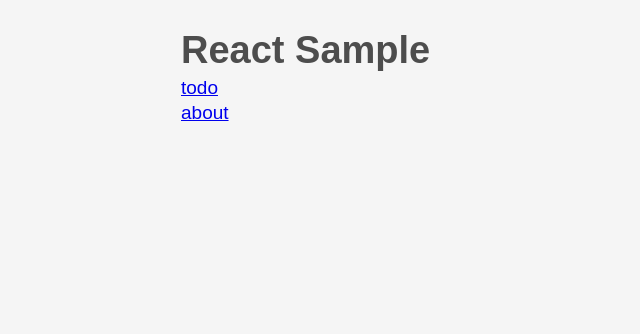
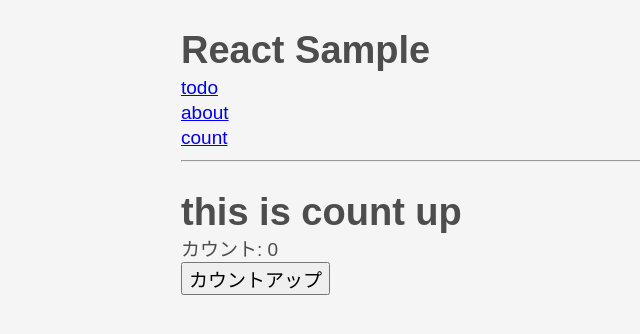
Before and after one commit to reibomaru/react_sample, a React (Create React App) app: page /count in a window 1280 px wide. Shown: the top 334 px of the page, without its empty margins (119-759 px from the left). Built offline with nearby package versions, Linux system fonts and the light colour scheme.

Commit message:
feat: useContextを使ってカウントアップを実装

```diff
--- a/src/App.js
+++ b/src/App.js
@@ -3,6 +3,7 @@
 import TopPage from './pages/TopPage'
 import TodoPage from './pages/TodoPage'
 import AboutPage from './pages/AboutPage'
+import { CountPage } from './pages/CountPage';
 
 function App(props) {
   return(
@@ -10,10 +11,13 @@
       <h1>React Sample</h1>
       <Router>
         <Link to="/todo">todo</Link><br/>
-        <Link to="/about">about</Link>
+        <Link to="/about">about</Link><br/>
+        <Link to="/count">count</Link>
+        <hr/>
         <Route exact path="/" component={TopPage}></Route>
         <Route path="/todo" component={TodoPage} ></Route>
         <Route path="/about" component={AboutPage}></Route>
+        <Route path="/count" component={CountPage}></Route>
       </Router>
     </div>
   )
--- /dev/null
+++ b/src/components/CountButton.js
@@ -0,0 +1,17 @@
+import React from 'react';
+import { CountContext } from '../hooks/Count'
+
+function CountButton(){
+    const {count, setCount} = React.useContext(CountContext);
+
+    function countUp(){
+        let temp = count+1;
+        setCount(temp);
+    }
+
+    return(
+        <input type="button" onClick={countUp} value="カウントアップ" />
+    )
+}
+
+export default CountButton;
--- /dev/null
+++ b/src/components/CountDisplay.js
@@ -0,0 +1,11 @@
+import React from 'react';
+import { CountContext } from '../hooks/Count'
+
+function CountDisplay(){
+    const {count, setCount} = React.useContext(CountContext);
+    return(
+        <div>カウント: {count}</div>
+    )
+}
+
+export default CountDisplay;
--- /dev/null
+++ b/src/hooks/Count.js
@@ -0,0 +1,11 @@
+import React, {useState} from 'react';
+
+export const CountContext = React.createContext("");
+export function CountProvider(props){
+    const [count, setCount] = useState(0);
+    return(
+        <CountContext.Provider value = {{count, setCount}}>
+            {props.children}
+        </CountContext.Provider>
+    )
+}
--- /dev/null
+++ b/src/pages/CountPage.js
@@ -0,0 +1,17 @@
+import React from 'react';
+import CountDisplay from '../components/CountDisplay';
+import CountButton from '../components/CountButton'
+import { CountProvider } from '../hooks/Count'
+
+export function CountPage(props){
+
+    return(
+        <>
+        <h1>this is count up</h1>
+        <CountProvider>
+            <CountDisplay />
+            <CountButton />
+        </CountProvider>
+        </>
+    )
+}
--- a/src/pages/TodoPage.js
+++ b/src/pages/TodoPage.js
@@ -84,6 +84,8 @@
   const headingText = `${taskList.length} ${tasksNoun} remaining`;
 
   return (
+    <>
+      <h1>this is todo</h1>
       <div className="todoapp stack-large">
         <Form addTask={addTask}/>
         <div className="filters btn-group stack-exception">
@@ -98,6 +100,7 @@
           {taskList}
         </ul>
       </div>
+    </>
   );
 }
 
```
Lines whose indentation alone changed are shown as unchanged.
